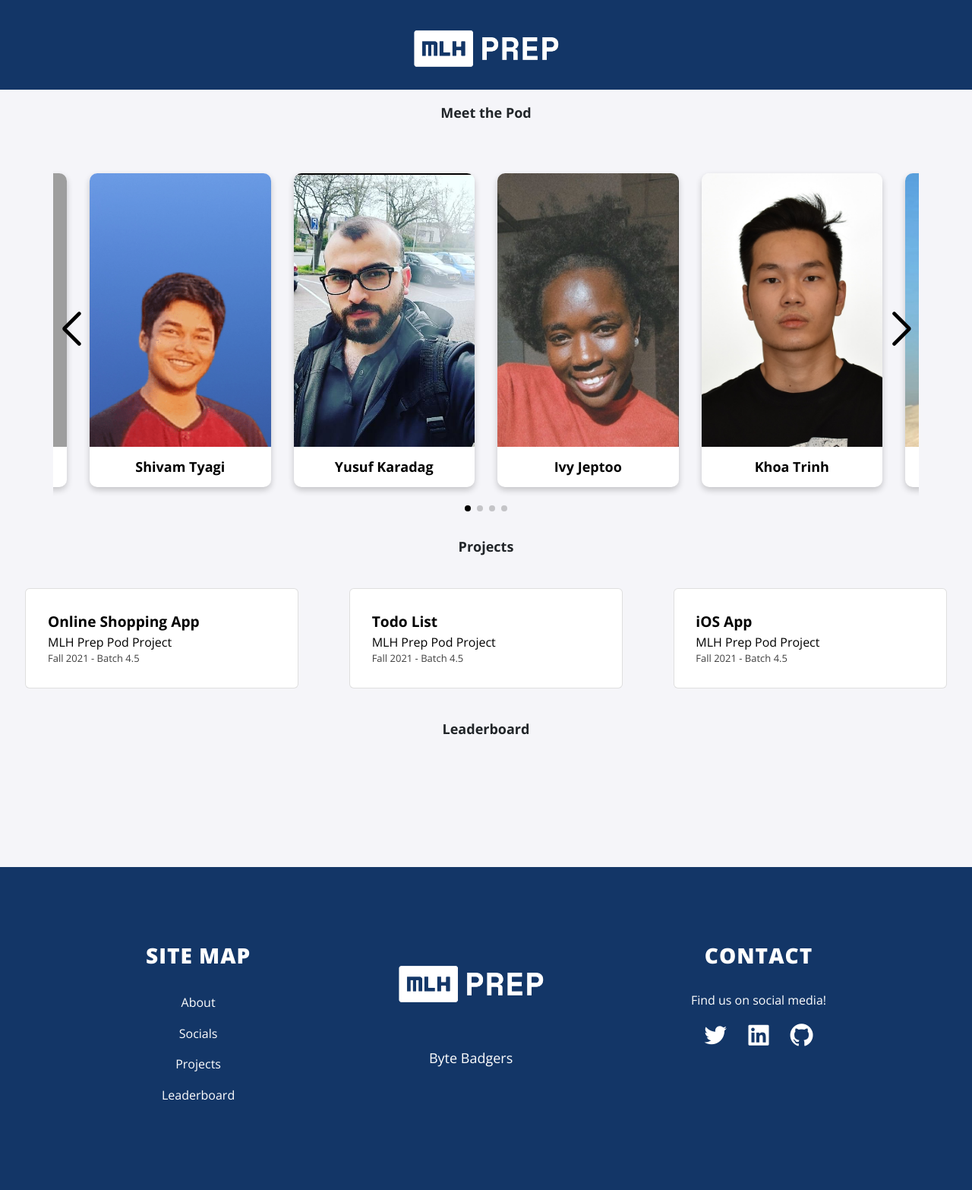
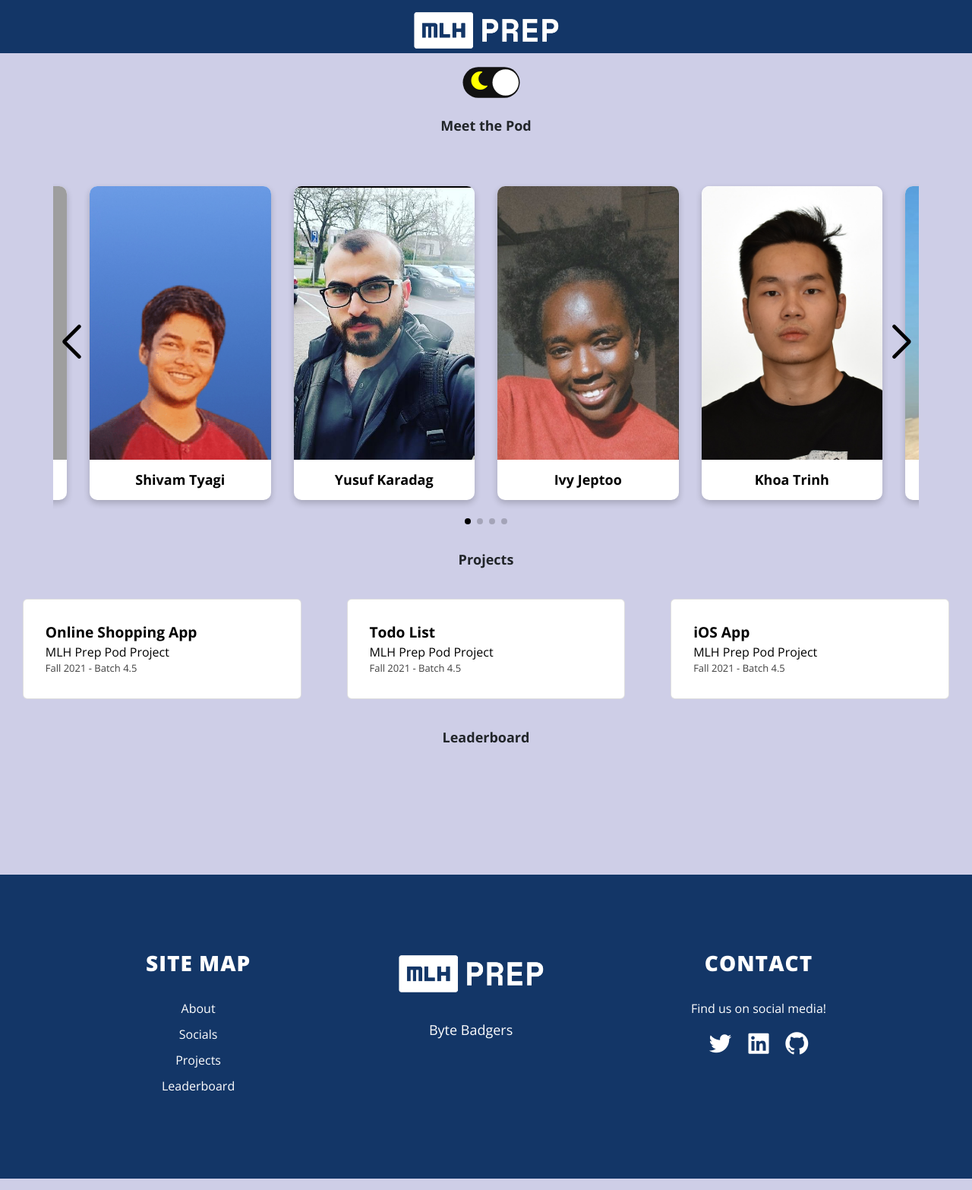
Before and after one commit to MLH-Fellowship/prep-portfolio-22.NOV.PREP.2, a Jekyll site: the page built from index.html, in a window 1280 px wide. Shown: the whole page at 76% size. Built offline with Jekyll 4.4.1, drawn with Linux system fonts in a browser that asks for light colours; nearby versions of some CDN libraries; grey boxes are pictures that could not be loaded.

Commit message:
ADD Dark-theme-toggle . FIX high-contrast in dark-theme mode

```diff
--- /dev/null
+++ b/_includes/dark-theme.html
@@ -0,0 +1,36 @@
+<div class="dark-theme-button">
+  <input type="checkbox" class="checkbox" id="dark-toggle" />
+  <label for="dark-toggle" class="label">
+    <i class="fas fa-moon"></i>
+    <i class="fas fa-sun"></i>
+    <div class="ball"></div>
+  </label>
+</div>
+
+
+
+<script>
+  window.addEventListener("load", () => {
+    const Darktoggle =
+      window.matchMedia &&
+      window.matchMedia("(prefers-color-scheme: light)").matches;
+
+    if (Darktoggle === false || localStorage.getItem("theme") === "light") {
+      document.body.classList.toggle("dark", false);
+      localStorage.setItem("theme", "light");
+      document.getElementById("dark-toggle").checked = false;
+
+      return;
+    }
+    localStorage.setItem("theme", "dark");
+      document.getElementById("dark-toggle").checked = true;
+
+  });
+
+  document
+    .getElementById("dark-toggle")
+    .addEventListener("click", (event) => {
+      document.body.classList.toggle("dark", event.target.checked);
+      localStorage.setItem("theme", event.target.checked ? "dark" : "light");
+    });
+</script>
--- a/_sass/all.scss
+++ b/_sass/all.scss
@@ -6,6 +6,7 @@
 @import "leaderboard";
 @import "footer";
 @import 'carousel';
+@import 'dark-theme-button';
 
 html {
   scroll-behavior: smooth;
@@ -39,14 +40,19 @@ html {
 }
 
 body {
-  background-color: #f5f5f9;
+  background-color: var(--color-body) !important;
   margin-bottom: 50px;
+  transition: background 0.8s linear;
 }
+
+
+
 h2 {
     margin-bottom: 20px;
     margin-top: 20px;
     font-weight: 700;
     text-align: center;
+    color: var(--color-p-text);
 }
 
 .card {
@@ -54,21 +60,23 @@ h2 {
     flex-direction: row;
     align-items: center;
     margin: 20px 30px;
-  background-color: white;
-  border-radius: 0.375rem;
+    border-radius: .375rem;
     padding: 1.5em;
     font-size: 1.2em;
+    background-color: var(--color-card);
+    color: var(--color-body-text);
+}
+
+a {
+  color: var(--color-body-text);
 }
 
 .card:hover {
-  background-color: #5b5bf082;
+  color: var(--color-body-text);
   transition: 1s;
 }
 
-a {
-  color: black;
-  padding: 0.2em;
-}
+
 
 .info {
   p {
@@ -90,7 +98,7 @@ a {
 
   .dates {
     font-size: small;
-    color: #404040;
+    color: var(--color-info-text);
 }
 }
 
--- /dev/null
+++ b/_sass/dark-theme-button.scss
@@ -0,0 +1,108 @@
+
+
+  .dark-theme-button{
+
+    position: relative ;
+    display: flex;
+    align-items: center;
+    justify-content: center;
+    margin: 25px;
+
+}
+  .checkbox {
+    opacity: 0;
+
+  }
+
+  .label {
+    width: 50px;
+    height: 27px;
+    background-color:#111;
+    border-radius:50px;
+    align-items: center;
+    justify-content: space-between;
+    padding-left: 6.5px;
+    transform: scale(1.5);
+  }
+
+  .ball {
+    width: 23px;
+    height: 23px;
+    background-color: white;
+    position: absolute;
+    top: 2px;
+    left: 2px;
+    border-radius: 50%;
+    transition: transform 0.2s linear;
+  }
+
+  /*  target the elemenent after the label*/
+  .checkbox:checked + .label .ball{
+    transform: translateX(24px);
+  }
+
+  .fa-moon {
+    color: yellow;
+  }
+
+  .fa-sun {
+    color: yellow;
+  }
+
+  @media only screen and (max-width: 1500px) {
+    #toggle-container {
+      top: 2vh;
+      right: 2vw;
+    }
+  }
+
+  @media only screen and (max-width: 1000px) {
+    #toggle-container {
+      top: 2vh;
+      right: 2vw;
+    }
+  }
+
+  @media only screen and (max-width: 768px) {
+    #toggle-container {
+      top: 25px;
+      right: 20px;
+    }
+  }
+
+$body: #cecee7 ;
+$body-dark: #313a44;
+$card-bg: #ffffff;
+$card-bg-dark: #1e2732;
+$body-text: #000000;
+$body-text-dark: #ffffff;
+$heading-text: #ffffff;
+$heading-text-dark: #ffffff;
+$info-text: #404040;
+$info-text-dark: #ffffff;
+$p-text: #212529;
+$p-text-dark: #ffffff;
+
+
+
+:root {
+  --color-body: #{$body};
+  --color-card: #{$card-bg};
+  --color-body-text: #{$body-text};
+  --color-heading-text: #{$heading-text};
+  --color-info-text: #{$info-text};
+  --color-p-text: #{$p-text};
+
+
+}
+
+.dark {
+  --color-body: #{$body-dark};
+  --color-card: #{$card-bg-dark};
+  --color-body-text: #{$body-text-dark};
+  --color-heading-text: #{$heading-text-dark};
+  --color-info-text: #{$info-text-dark};
+  --color-p-text: #{$p-text-dark};
+
+
+}
--- a/_sass/leaderboard.scss
+++ b/_sass/leaderboard.scss
@@ -19,7 +19,11 @@ th {
 }
 
 td {
-  background-color: #ffffff;
+  background-color: var(--color-card);
+
+
+  color: var(--color-body-text);
+
 }
 
 #table-head {
--- a/index.html
+++ b/index.html
@@ -8,6 +8,7 @@
     {% include navbar.html %}
 
 <!--     {% include profile.html %} -->
+    {% include dark-theme.html %}
 
     {% include description.html %}
 
```
Lines whose indentation alone changed are shown as unchanged.
